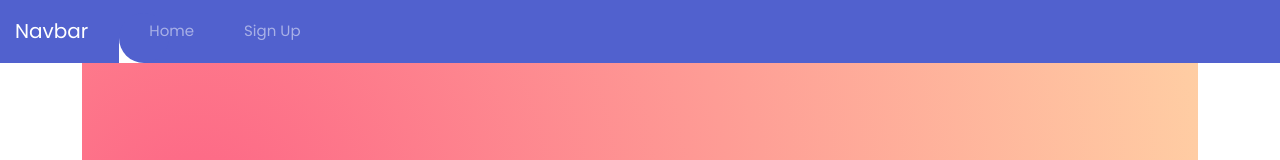
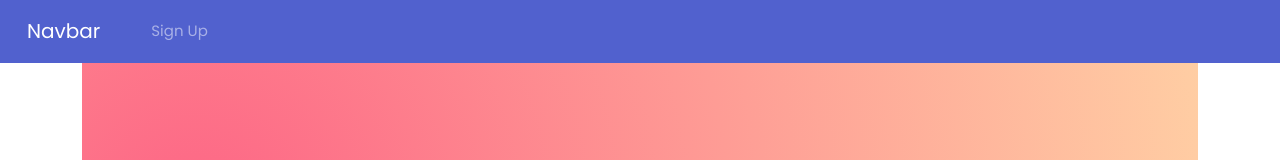
Before and after one commit to Mayurmunje9/TaskManager, a React (Create React App) app in the folder taskmanagement/: page /Login in a window 1280 px wide. Shown: the top 160 px of the page. Built offline with nearby package versions, Linux system fonts and the light colour scheme.

Commit message:
Update Navbar.js

```diff
--- a/taskmanagement/src/components/Navbar.js
+++ b/taskmanagement/src/components/Navbar.js
@@ -1,30 +1,49 @@
-import React from 'react'
-import { Link } from 'react-router-dom'
-import "../Styles/Navbar.css"
+import React from "react";
+import { Link , useNavigate} from "react-router-dom";
+import "../Styles/Navbar.css";
+
 export default function Navbar() {
+const history=useNavigate()
+  let authToken = localStorage.getItem("authToken");
+const logout=()=>{
+    localStorage.removeItem("authToken");
+    history("/Login");
+    window.alert("Logout Successfull")
+}
   return (
     <div>
-        <nav className="navbar navbar-expand-custom navbar-mainbg">
-        <Link className="navbar-brand navbar-logo" to="/">Navbar</Link>
-        <button className="navbar-toggler" type="button" aria-controls="navbarSupportedContent" aria-expanded="false" aria-label="Toggle navigation">
-        <i className="fas fa-bars text-white"></i>
-        </button>
+        <nav className="navbar navbar-expand-lg navbar-mainbg">
+            <div className="container-fluid">
+        <Link className="navbar-brand navbar-logo">
+          Navbar
+        </Link>
+        <button class="navbar-toggler border-light" type="button" data-bs-toggle="collapse" data-bs-target="#navbarSupportedContent" aria-controls="navbarSupportedContent" aria-expanded="false" aria-label="Toggle navigation">
+      <span class="navbar-toggler-icon" ></span>
+    </button>
         <div className="collapse navbar-collapse" id="navbarSupportedContent">
-            <ul className="navbar-nav ml-auto">
-                <div className="hori-selector"><div className="left"></div><div className="right"></div></div>
-                <li className="nav-item">
-                    <Link className="nav-link" to="/"><i className="fas fa-tachometer-alt"></i>Home</Link>
-                </li>
+          <ul className="navbar-nav ml-auto">
 
-
-                <li className="nav-item">
-                    <Link className="nav-link" to="/Register"><i className="far fa-calendar-alt"></i>Sign Up</Link>
-                </li>
-
-
-            </ul>
+            {authToken ? (    <li className="nav-item">
+                <Link className="nav-link " to="/Login" onClick={logout}>
+                  <i className="far fa-calendar-alt"></i>Home
+                </Link>
+              </li>): null}
+            {!authToken && (
+              <li className="nav-item">
+                <Link className="nav-link" to="/Register"> Sign Up
+                </Link>
+              </li>
+            )}
+            {authToken ? (    <li className="nav-item">
+                <Link className="nav-link" to="/Login" onClick={logout}>
+                  <i className="far fa-calendar-alt"></i>Log Out
+                </Link>
+              </li>): (null
+            )}
+          </ul>
         </div>
-    </nav>
+        </div>
+      </nav>
     </div>
-  )
+  );
 }
```
